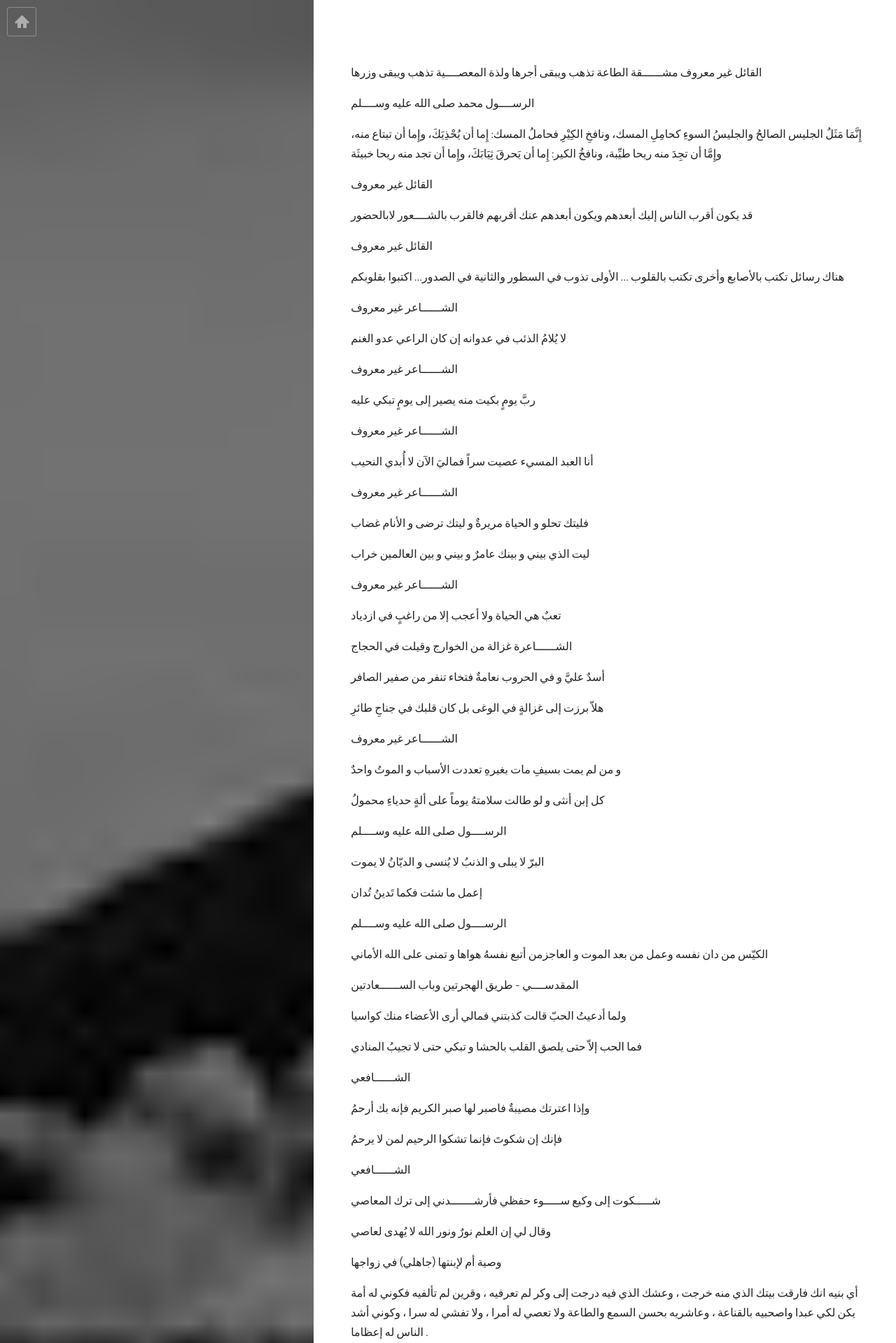
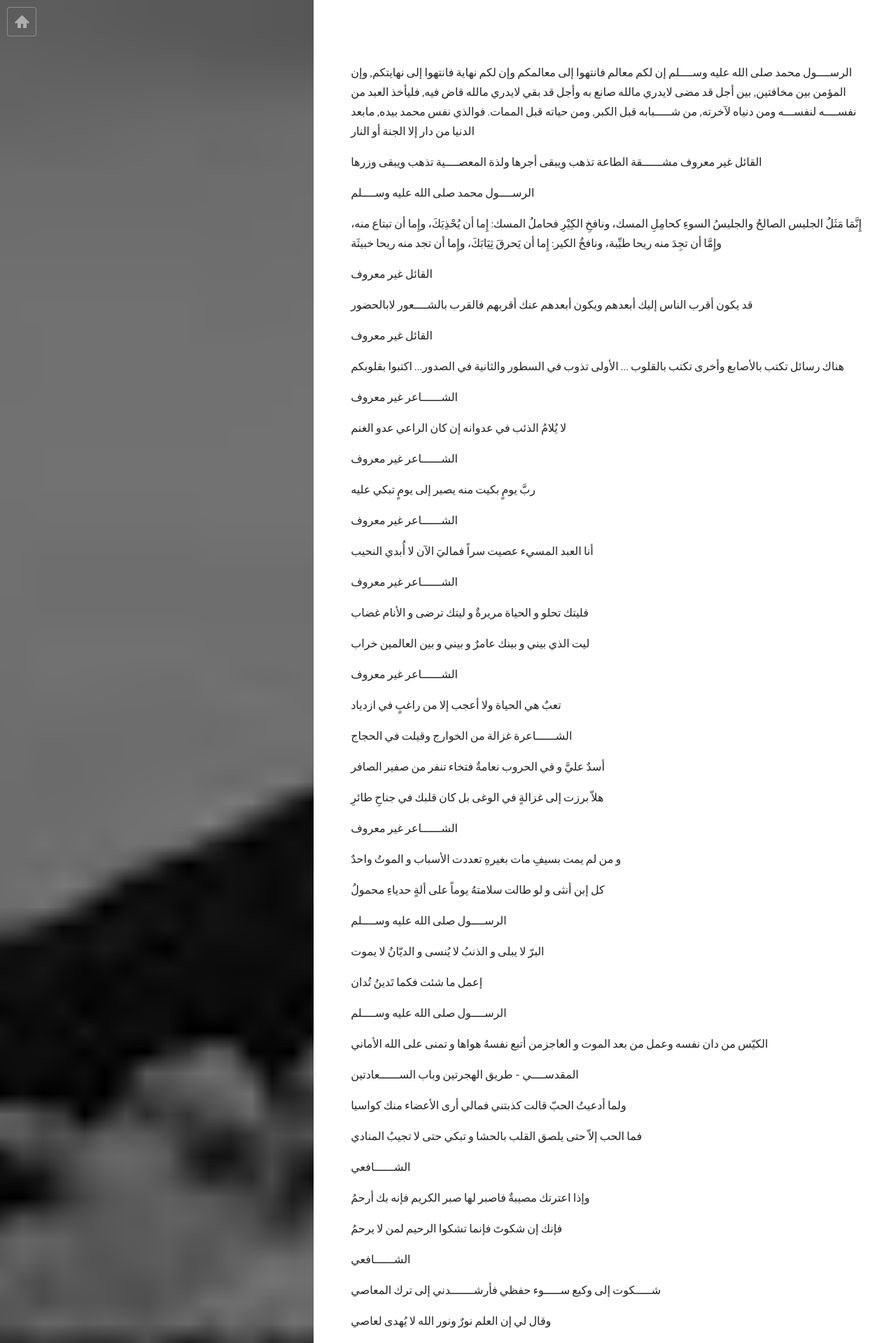
Before and after one commit to khaledhikmat/khaledhikmat.github.io, a Jekyll site: the page built from _posts/2013-08-28-best-in-arabic.markdown, in a window 1280 px wide. Shown: the top 1919 px of the page at 70% size. Built offline with Jekyll 4.4.1, drawn with Linux system fonts in a browser that asks for light colours; nearby versions of some CDN libraries; some of the changed text lies outside the part shown.

Commit message:
Added more Arabic proverbs

```diff
--- a/_posts/2013-08-28-best-in-arabic.markdown
+++ b/_posts/2013-08-28-best-in-arabic.markdown
@@ -7,6 +7,9 @@ categories: بالعربي
 tags: شــــــعر
 featured_image: /images/cover.jpg
 ---
+
+الرســــول محمد صلى الله عليه وســــلم
+إن لكم معالم فانتهوا إلى معالمكم وإن لكم نهاية فانتهوا إلى نهايتكم, وإن المؤمن بين مخافتين, بين أجل قد مضى لايدري مالله صانع به وأجل قد بقي لايدري مالله قاض فيه, فليأخذ العبد من نفســــه لنفســـه ومن دنياه لآخرته, من شـــــبابه قبل الكبر, ومن حياته قبل الممات. فوالذي نفس محمد بيده, مابعد الدنيا من دار إلا الجنة أو النار
 
 القائل غير معروف
 مشــــــقة الطاعة تذهب ويبقى أجرها
```
